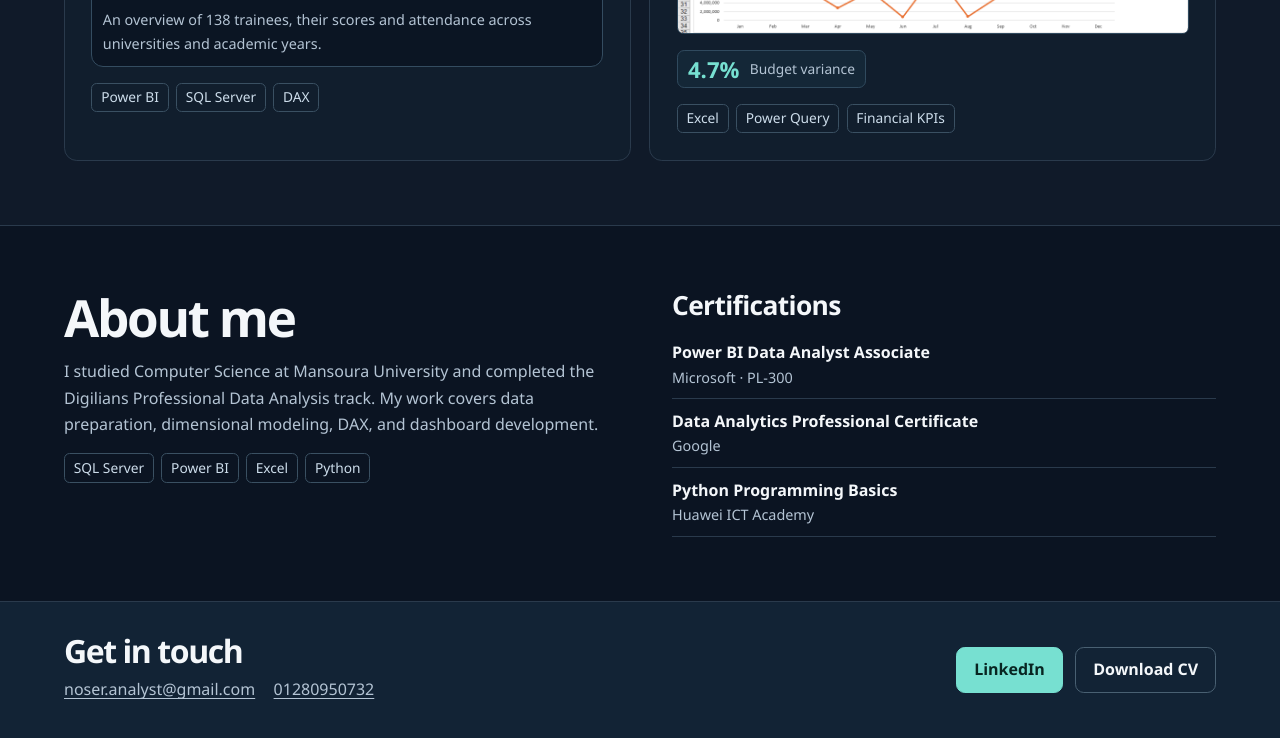
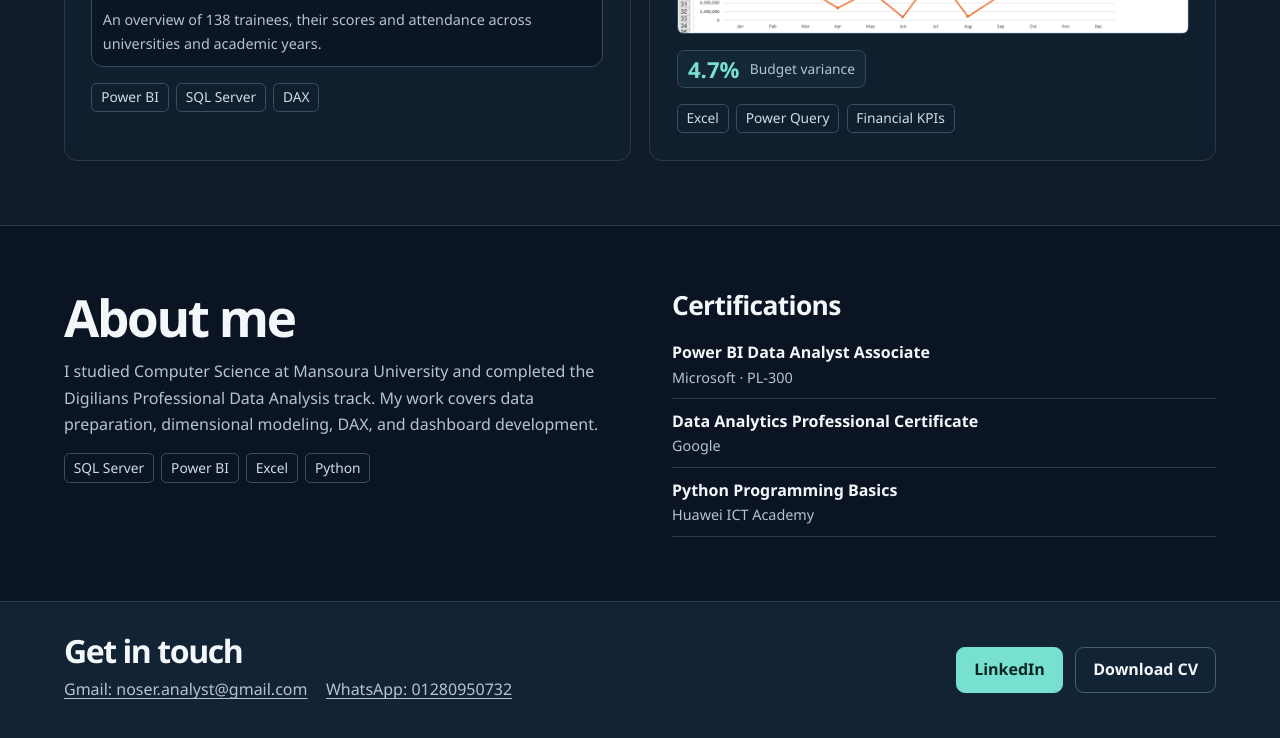
Before and after one commit to NoserAnalyst/NoserAnalyst.github.io, a plain HTML site: page index.html in a window 1280 px wide. Shown: the part 2190-2928 px from the top of the page. Drawn offline with Linux system fonts and the light colour scheme.

Commit message:
Label Gmail and WhatsApp contact links

```diff
--- a/index.html
+++ b/index.html
@@ -125,7 +125,7 @@
   </section>
   <footer class="footer" id="contact">
     <div class="wrap footer-inner">
-      <div><h2>Get in touch</h2><div class="contact-links"><a class="email" href="mailto:noser.analyst@gmail.com">noser.analyst@gmail.com</a><a class="email" href="tel:+201280950732">01280950732</a></div></div>
+      <div><h2>Get in touch</h2><div class="contact-links"><a class="email" href="mailto:noser.analyst@gmail.com">Gmail: noser.analyst@gmail.com</a><a class="email" href="https://wa.me/201280950732">WhatsApp: 01280950732</a></div></div>
       <div class="actions">
         <a class="button primary" href="https://www.linkedin.com/in/mahmoud-noser2/">LinkedIn</a>
         <a class="button secondary" href="Mahmoud_Tarek_Noser_CV.pdf" download>Download CV</a>
```
